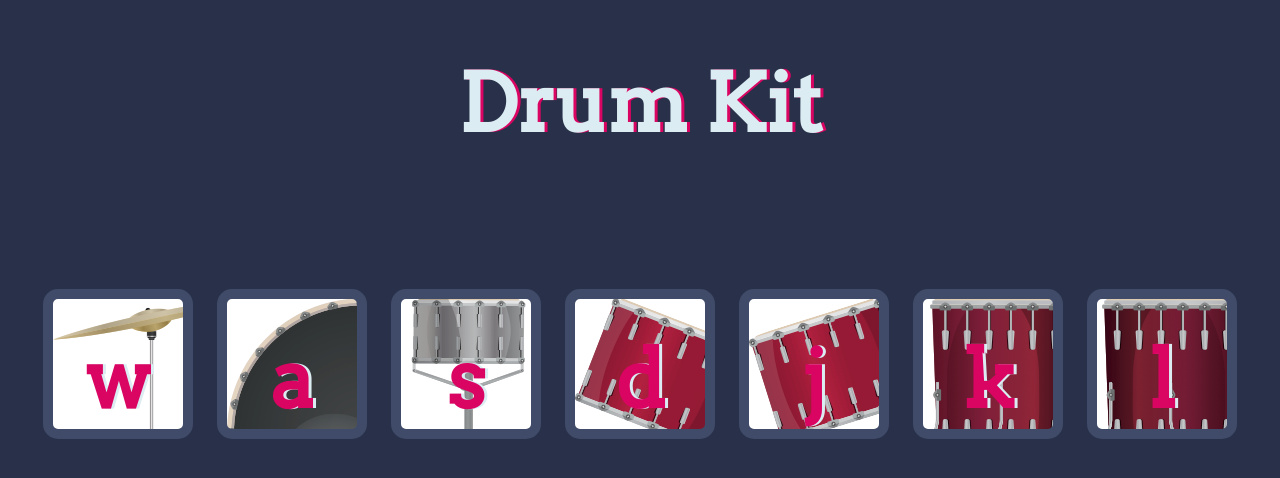
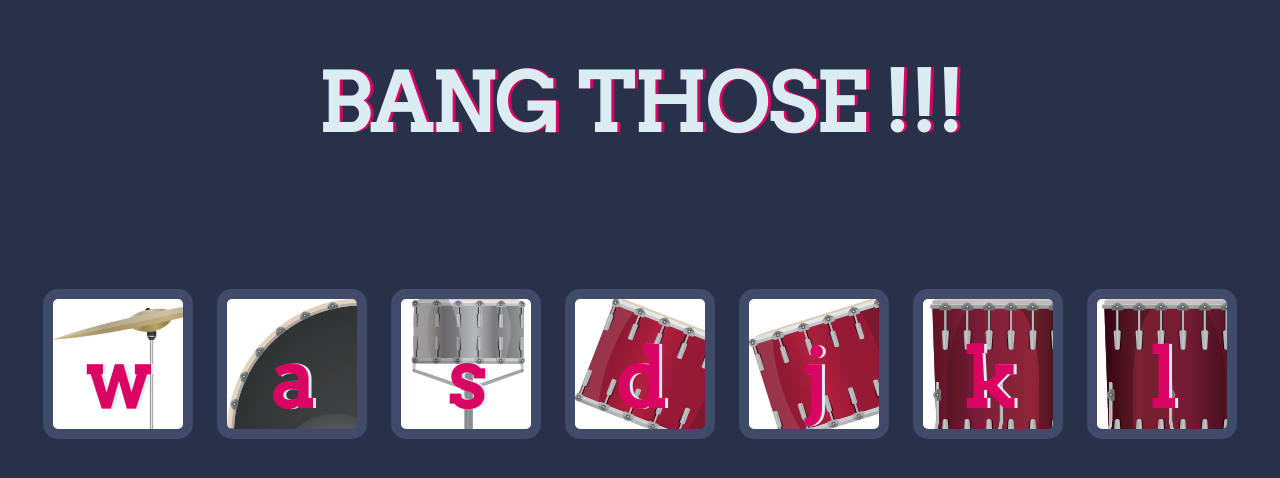
Before and after one commit to parthmadhvani/Drum-Kit, a plain HTML site: page index.html in a window 1280 px wide. Drawn offline with Linux system fonts and the light colour scheme.

Commit message:
Update index.html

```diff
--- a/index.html
+++ b/index.html
@@ -3,14 +3,14 @@
 
 <head>
   <meta charset="utf-8">
-  <title>BANG THOSE !!!</title>
+  <title>Drum Kit</title>
   <link rel="stylesheet" href="styles.css">
   <link href="https://fonts.googleapis.com/css?family=Arvo" rel="stylesheet">
 </head>
 
 <body>
 
-  <h1 id="title">Drum Kit</h1>
+  <h1 id="title">BANG THOSE !!!</h1>
   <div class="set">
     <button class="w drum">w</button>
     <button class="a drum">a</button>
```
